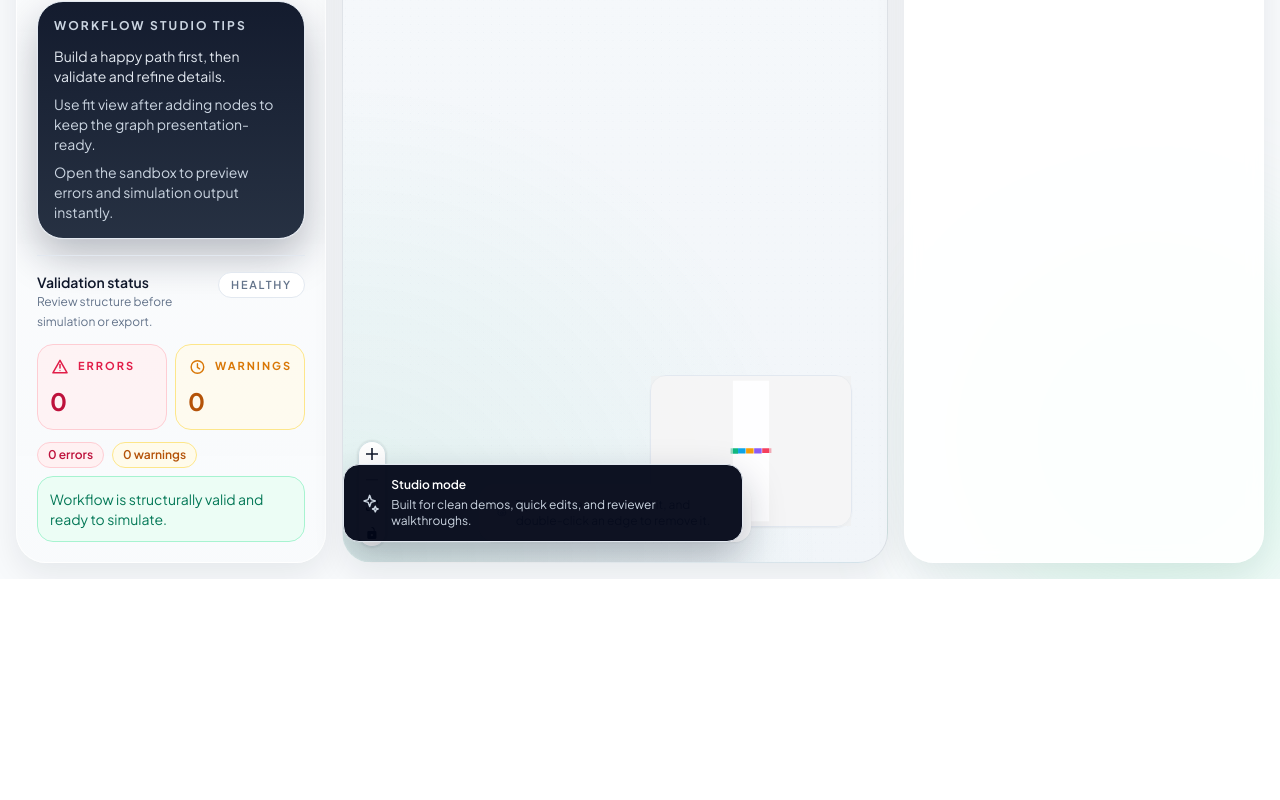
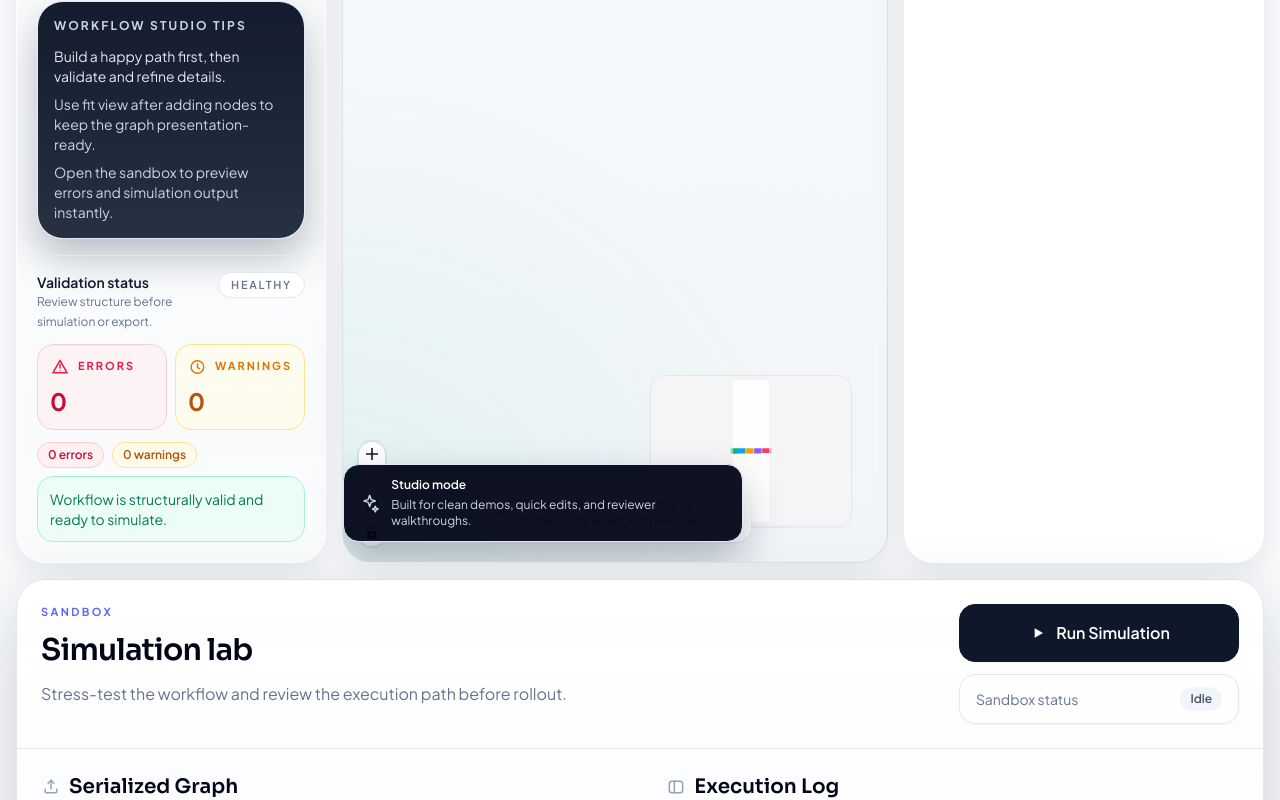
Before and after one commit to Abhishek-dev69/Tredence, a React (Vite) app: page / in a window 1280 px wide. Shown: the part 2000-2800 px from the top of the page. Before the commit the page ends 2579 px from the top, so only its background shows below. Built offline with nearby package versions, Linux system fonts and the light colour scheme.

Commit message:
feat: redesign sandbox as bottom simulation lab

```diff
--- a/src/components/sandbox/SandboxDrawer.tsx
+++ b/src/components/sandbox/SandboxDrawer.tsx
@@ -1,38 +1,90 @@
+import { useMemo } from 'react';
 import { Alert } from '@/components/common/Alert';
 import { Button } from '@/components/common/Button';
 import { EmptyState } from '@/components/common/EmptyState';
 import { Icon } from '@/components/common/Icons';
+import { serializeWorkflow } from '@/features/workflow/serializers/workflowSerializer';
 import { useWorkflowStore } from '@/features/workflow/store/workflowStore';
 
 export function SandboxDrawer() {
+  const nodes = useWorkflowStore((state) => state.nodes);
+  const edges = useWorkflowStore((state) => state.edges);
   const sandbox = useWorkflowStore((state) => state.sandbox);
   const simulationResult = useWorkflowStore((state) => state.simulationResult);
   const validationIssues = useWorkflowStore((state) => state.validation.issues);
-  const closeSandbox = useWorkflowStore((state) => state.closeSandbox);
+  const runSimulation = useWorkflowStore((state) => state.runSimulation);
 
-  if (!sandbox.isOpen) {
-    return null;
-  }
+  const serializedGraph = useMemo(() => {
+    return JSON.stringify(serializeWorkflow(nodes, edges), null, 2);
+  }, [edges, nodes]);
 
   return (
-    <section className="panel mt-4 flex max-h-[340px] min-h-[250px] flex-col overflow-hidden border-slate-800/10 bg-[linear-gradient(180deg,rgba(15,23,42,0.98),rgba(30,41,59,0.96))] text-white shadow-luxe">
-      <div className="flex items-center justify-between border-b border-white/10 bg-white/5 px-5 py-4">
-        <div>
-          <div className="flex items-center gap-2">
-            <Icon name="panel" className="h-4 w-4 text-sky-200" />
-            <p className="font-heading text-base font-semibold text-white">Workflow sandbox</p>
-          </div>
-          <p className="mt-1 text-sm text-slate-300">Inspect validation blockers, runtime steps, and mock execution output.</p>
-        </div>
-        <Button variant="ghost" onClick={closeSandbox}>
-          Close
-        </Button>
+    <section
+      id="simulation-lab"
+      className="panel mt-4 overflow-hidden border-slate-800/10 bg-[linear-gradient(180deg,rgba(255,255,255,0.98),rgba(244,247,251,0.96))] shadow-luxe"
+    >
+      <div className="border-b border-slate-200/80 px-6 py-6">
+        <div className="flex flex-col gap-5 lg:flex-row lg:items-start lg:justify-between">
+          <div className="max-w-3xl">
+            <p className="text-[11px] font-bold uppercase tracking-[0.22em] text-indigo-500">Sandbox</p>
+            <h2 className="mt-3 font-heading text-3xl font-semibold tracking-tight text-slate-950">Simulation lab</h2>
+            <p className="mt-3 text-base leading-7 text-slate-500">
+              Stress-test the workflow and review the execution path before rollout.
+            </p>
           </div>
 
-      <div className="flex-1 overflow-auto px-5 py-4">
+          <div className="flex w-full flex-col items-stretch gap-3 sm:w-auto sm:min-w-[280px]">
+            <Button variant="primary" size="lg" className="justify-center px-6 py-4 text-base" onClick={() => void runSimulation()}>
+              <Icon name="play" className="h-4 w-4" />
+              <span>Run Simulation</span>
+            </Button>
+            <div className="flex items-center justify-between rounded-2xl border border-slate-200 bg-white/80 px-4 py-3 text-sm text-slate-500 shadow-sm">
+              <span>Sandbox status</span>
+              <span
+                className={`rounded-full px-2.5 py-1 text-xs font-semibold ${
+                  sandbox.isLoading
+                    ? 'bg-sky-50 text-sky-700'
+                    : sandbox.error
+                      ? 'bg-rose-50 text-rose-700'
+                      : simulationResult?.success
+                        ? 'bg-emerald-50 text-emerald-700'
+                        : 'bg-slate-100 text-slate-600'
+                }`}
+              >
+                {sandbox.isLoading
+                  ? 'Running'
+                  : sandbox.error
+                    ? 'Needs review'
+                    : simulationResult?.success
+                      ? 'Ready'
+                      : 'Idle'}
+              </span>
+            </div>
+          </div>
+        </div>
+      </div>
+
+      <div className="grid gap-6 px-6 py-6 lg:grid-cols-[minmax(0,1.05fr)_minmax(0,1fr)]">
+        <div className="min-w-0">
+          <div className="mb-4 flex items-center gap-2">
+            <Icon name="export" className="h-4 w-4 text-slate-400" />
+            <h3 className="font-heading text-xl font-semibold text-slate-950">Serialized Graph</h3>
+          </div>
+          <div className="overflow-hidden rounded-[28px] border border-slate-200 bg-[linear-gradient(180deg,rgba(248,250,252,0.98),rgba(241,245,249,0.95))] shadow-inner">
+            <pre className="max-h-[420px] overflow-auto px-5 py-5 text-[13px] leading-7 text-slate-700">{serializedGraph}</pre>
+          </div>
+        </div>
+
+        <div className="min-w-0">
+          <div className="mb-4 flex items-center gap-2">
+            <Icon name="panel" className="h-4 w-4 text-slate-400" />
+            <h3 className="font-heading text-xl font-semibold text-slate-950">Execution Log</h3>
+          </div>
+
+          <div className="rounded-[28px] border border-slate-200 bg-white/90 p-5 shadow-sm">
             {sandbox.isLoading ? (
-          <div className="flex h-full items-center justify-center">
-            <div className="flex items-center gap-3 text-sm text-slate-200">
+              <div className="flex min-h-[280px] items-center justify-center">
+                <div className="flex items-center gap-3 text-sm text-slate-500">
                   <span className="h-3 w-3 animate-pulse rounded-full bg-sky-500" />
                   Running mock simulation...
                 </div>
@@ -41,11 +93,11 @@ export function SandboxDrawer() {
               <div className="space-y-4">
                 <Alert tone="error">{sandbox.error}</Alert>
                 {!simulationResult && validationIssues.length > 0 ? (
-              <div className="space-y-2">
+                  <div className="space-y-3">
                     {validationIssues.map((issue) => (
                       <div
                         key={issue.id}
-                    className="rounded-2xl border border-slate-200 bg-slate-50 px-3 py-3 text-sm text-slate-700"
+                        className="rounded-2xl border border-rose-100 bg-rose-50/70 px-4 py-3 text-sm text-rose-700"
                       >
                         {issue.message}
                       </div>
@@ -60,26 +112,37 @@ export function SandboxDrawer() {
                 </Alert>
                 <div className="space-y-3">
                   {simulationResult.steps.map((step, index) => (
-                <div key={`${step}-${index}`} className="relative flex gap-3 overflow-hidden rounded-3xl border border-white/10 bg-white/10 px-4 py-3 backdrop-blur">
-                  <div className="absolute left-[1.65rem] top-10 h-full w-px bg-white/10" />
-                  <span className="mt-0.5 flex h-7 w-7 shrink-0 items-center justify-center rounded-full bg-white text-xs font-bold text-slate-900">
+                    <div
+                      key={`${step}-${index}`}
+                      className="relative overflow-hidden rounded-3xl border border-slate-200 bg-[linear-gradient(180deg,rgba(255,255,255,0.98),rgba(248,250,252,0.96))] px-4 py-4"
+                    >
+                      {index < simulationResult.steps.length - 1 ? (
+                        <div className="absolute left-[1.85rem] top-12 h-full w-px bg-slate-200" />
+                      ) : null}
+                      <div className="flex gap-3">
+                        <span className="mt-0.5 flex h-8 w-8 shrink-0 items-center justify-center rounded-full bg-slate-900 text-xs font-bold text-white">
                           {index + 1}
                         </span>
                         <div className="flex-1">
-                    <p className="text-sm font-medium text-white">{step}</p>
-                    <p className="mt-1 text-xs uppercase tracking-wide text-slate-300">execution step</p>
+                          <p className="text-sm font-semibold text-slate-900">{step}</p>
+                          <p className="mt-1 text-xs uppercase tracking-[0.18em] text-slate-400">Execution step</p>
+                        </div>
                       </div>
                     </div>
                   ))}
                 </div>
               </div>
             ) : (
+              <div className="min-h-[280px]">
                 <EmptyState
-            title="No simulation run yet"
-            description="Use the Run Simulation button to validate the graph and generate a step-by-step sandbox log."
+                  title="Run simulation to see step-by-step execution"
+                  description="Validate the graph and inspect the mock execution path here before presenting or exporting the workflow."
                   iconName="play"
                 />
+              </div>
             )}
+          </div>
+        </div>
       </div>
     </section>
   );
```
Lines whose indentation alone changed are shown as unchanged.
